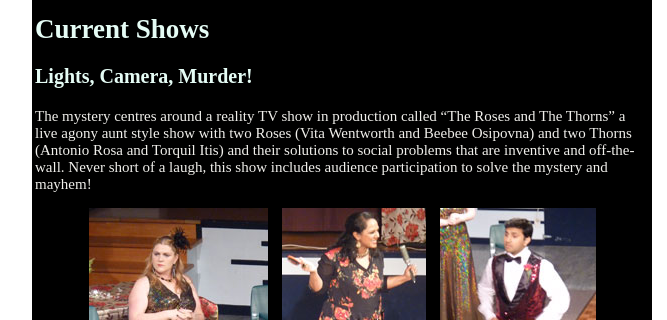
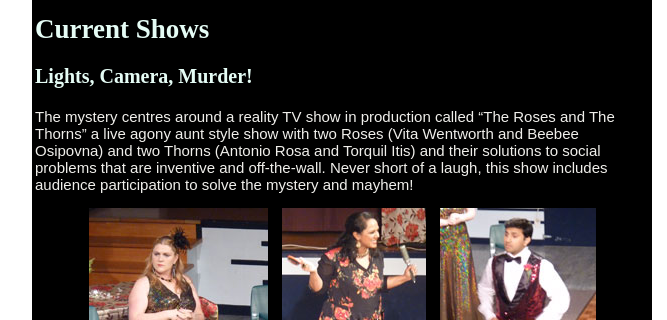
Before and after one commit to MrNebby/BGallaher_2.8, a plain HTML site: page index.html in a window 1280 px wide. Shown: the part 250-570 px from the top of the page, 138-805 px from the left. Drawn offline with Linux system fonts and the light colour scheme.

Commit message:
Update style.css

```diff
--- a/style.css
+++ b/style.css
@@ -139,11 +139,11 @@ body {
 }
 
 p {
+	font-family: 'Nunito', sans-serif;
 	color: #f0efeb;
 	padding-left: 3px;
 	padding-right: 3px;
 	font-size: 15px;
-	font-family: Nunito;
 }
 
 h1 {
```
